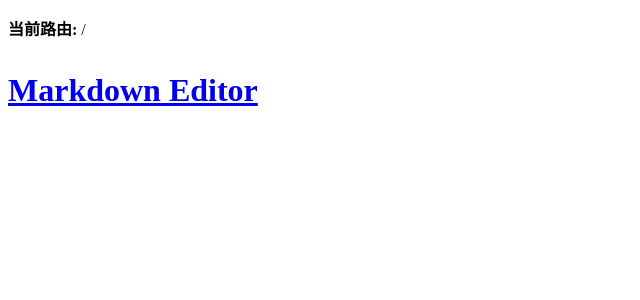
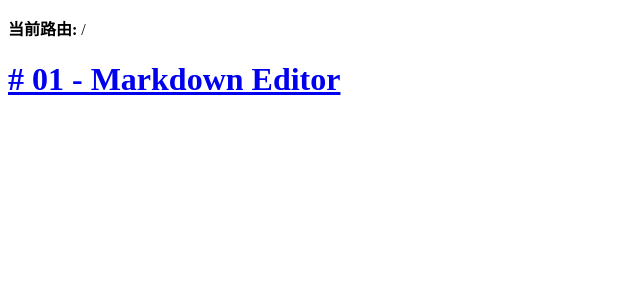
Before and after one commit to fushuwei/vue3-playground, a Vue app in the folder 02-vue-practice/: page / in a window 1280 px wide. Shown: the top 300 px of the page, without its empty margins (0-640 px from the left). Built offline with nearby package versions, Linux system fonts and the light colour scheme; the HTML template or start-up script is replaced by a standard one.

Commit message:
增加404页面

```diff
--- a/02-vue-practice/src/router/index.ts
+++ b/02-vue-practice/src/router/index.ts
@@ -1,11 +1,13 @@
 import { createRouter, createWebHistory } from 'vue-router';
 import Layout from "@/views/Layout.vue";
+import NotFound from "@/views/NotFound.vue";
 import MarkdownEditor from "@/views/MarkdownEditor.vue";
 
 const router = createRouter({
   history: createWebHistory(import.meta.env.BASE_URL),
   routes: [
     {path: '/', name: 'layout', component: Layout},
+    {path: '/:pathMatch(.*)*', name: 'notFound', component: NotFound},
     {path: '/markdown-editor', name: 'markdownEditor', component: MarkdownEditor},
   ],
 });
--- a/02-vue-practice/src/views/Layout.vue
+++ b/02-vue-practice/src/views/Layout.vue
@@ -5,11 +5,11 @@
 <template>
   <p><strong>当前路由:</strong> {{ $route.fullPath }}</p>
 
-  <h1>
-    <p>
-      <RouterLink to="/markdown-editor">Markdown Editor</RouterLink>
-    </p>
-  </h1>
+  <p>
+    <h1>
+      <RouterLink to="/markdown-editor"># 01 - Markdown Editor</RouterLink>
+    </h1>
+  </p>
 </template>
 
 <style scoped>
--- /dev/null
+++ b/02-vue-practice/src/views/NotFound.vue
@@ -0,0 +1,11 @@
+<script setup lang="ts">
+
+</script>
+
+<template>
+<h1>页面不存在</h1>
+</template>
+
+<style scoped>
+
+</style>
```
